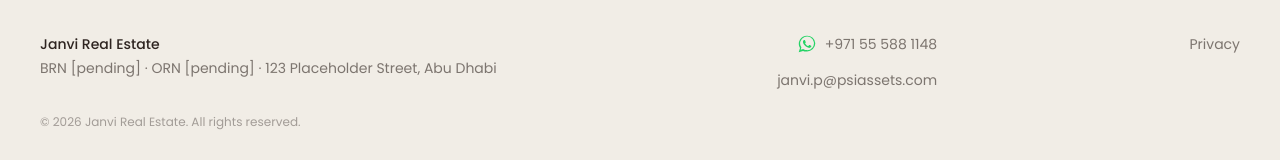
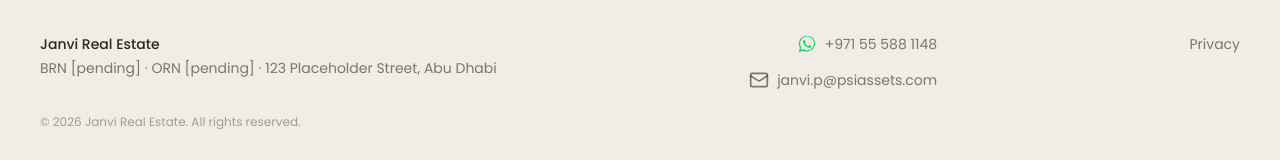
Before and after one commit to roundworkstudio/Real-estate, a Next.js app: page / in a window 1280 px wide. Shown: the part 6617-6777 px from the top of the page. Built offline with nearby package versions, Linux system fonts and the light colour scheme.

Commit message:
Add Mail icon to email in footer
- Use Lucide Mail icon for email contact
- Matches the visual style of WhatsApp icon
- Improved consistency in footer contact display

```diff
--- a/src/components/layout/Footer.tsx
+++ b/src/components/layout/Footer.tsx
@@ -1,4 +1,5 @@
 import Link from "next/link";
+import { Mail } from "lucide-react";
 import { PLACEHOLDER_PHONE_NUMBER_DISPLAY, PLACEHOLDER_EMAIL, PLACEHOLDER_WHATSAPP_URL } from "@/lib/site-config";
 
 function WhatsAppLogo({ className }: { className?: string }) {
@@ -63,7 +64,7 @@ export function Footer() {
             className="inline-flex items-center gap-2 text-slate/60 hover:text-slate transition-colors"
             title="Send an email"
           >
-            <iCloudMailIcon className="h-5 w-5" />
+            <Mail size={20} />
             <span>{PLACEHOLDER_EMAIL}</span>
           </a>
         </div>
```
